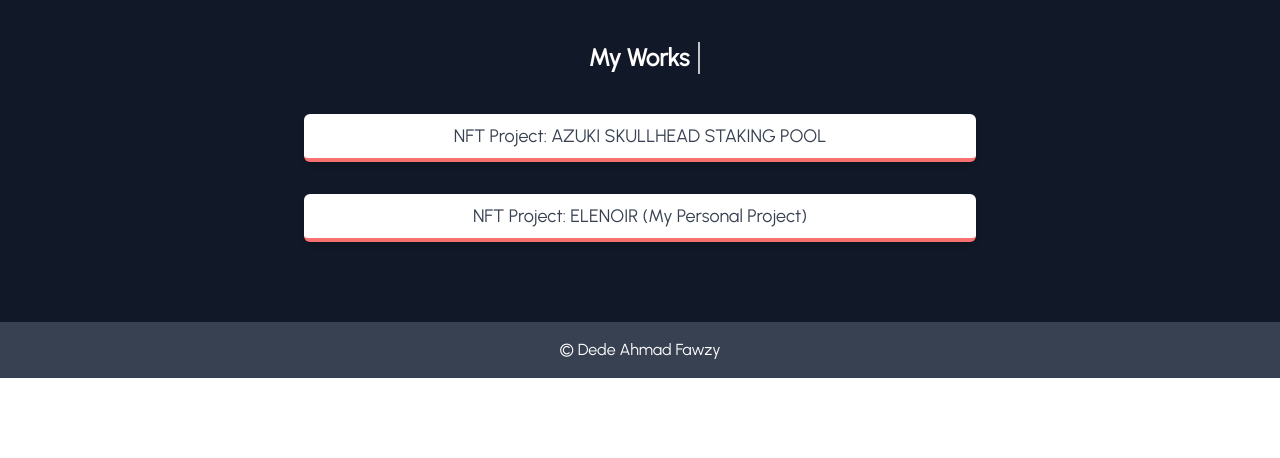
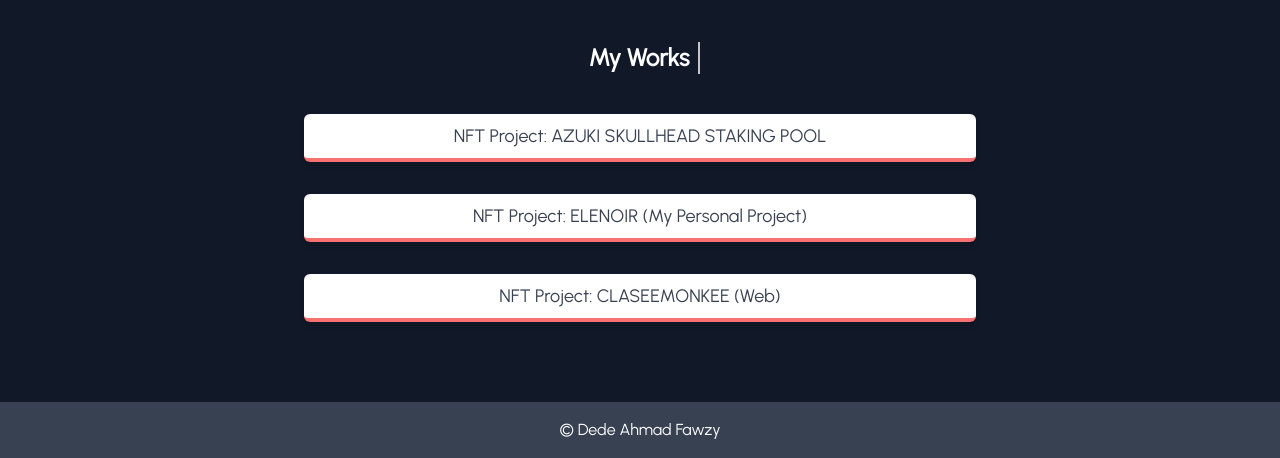
Before and after one commit to fawzydede/fawzydede.github.io, a plain HTML site: page index.html in a window 1280 px wide. Shown: the part 618-1076 px from the top of the page. Before the commit the page ends 996 px from the top, so only its background shows below. Drawn offline with nearby package versions, Linux system fonts and the light colour scheme.

Commit message:
new project

```diff
--- a/index.html
+++ b/index.html
@@ -59,6 +59,12 @@
                             <h3 class="text-lg font-medium text-gray-700">NFT Project: ELENOIR (My Personal Project)</h3>
                         </div>
                     </a>
+
+                    <a class="mt-8 max-w-2xl w-full block bg-white shadow-md rounded-md border-b-4 border-red-400 transition duration-300 ease-in-out transform hover:-translate-y-1 hover:scale-105" href="http://classeemonkee.xyz/" target="_blank">
+                        <div class="items-center px-4 py-2">
+                            <h3 class="text-lg font-medium text-gray-700">NFT Project: CLASEEMONKEE (Web)</h3>
+                        </div>
+                    </a>
                 </div>
             </div>
         </section>
```
